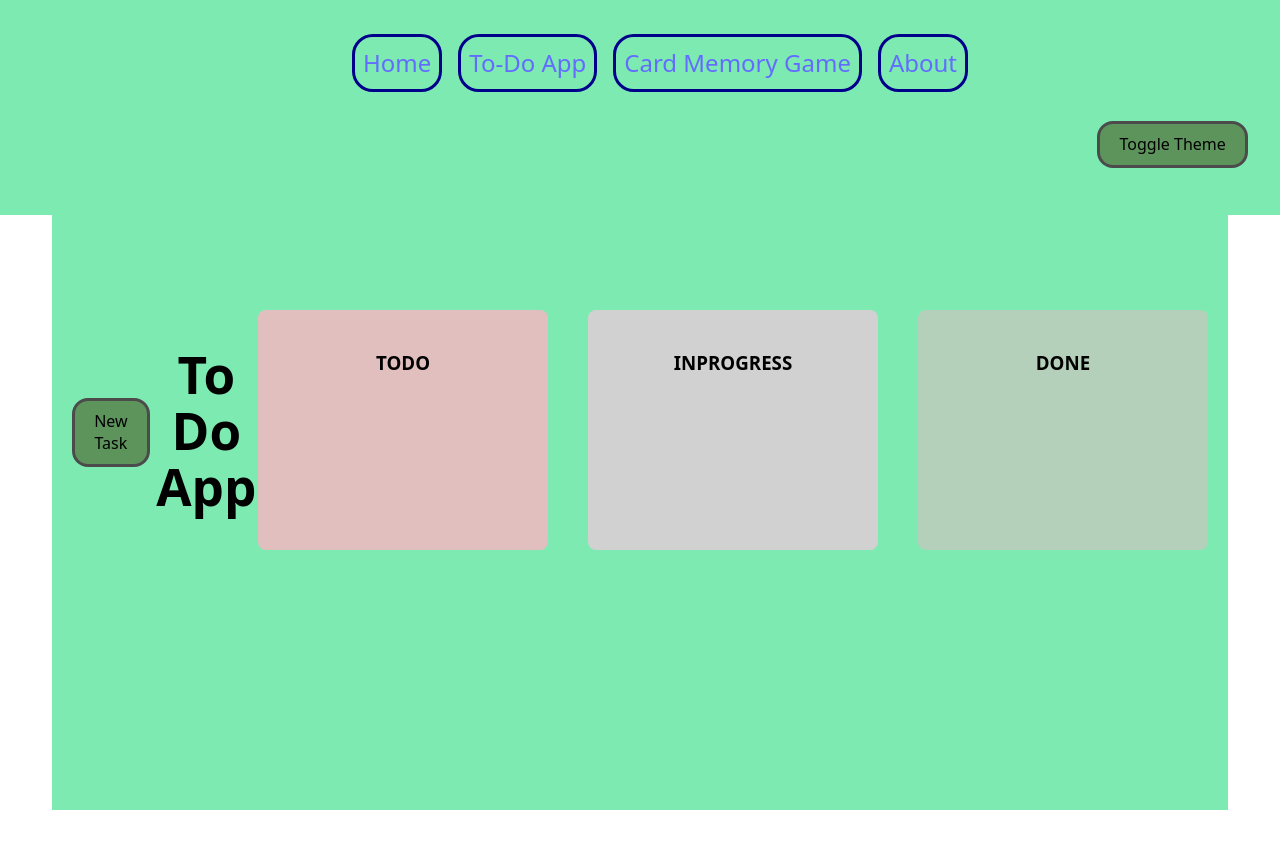
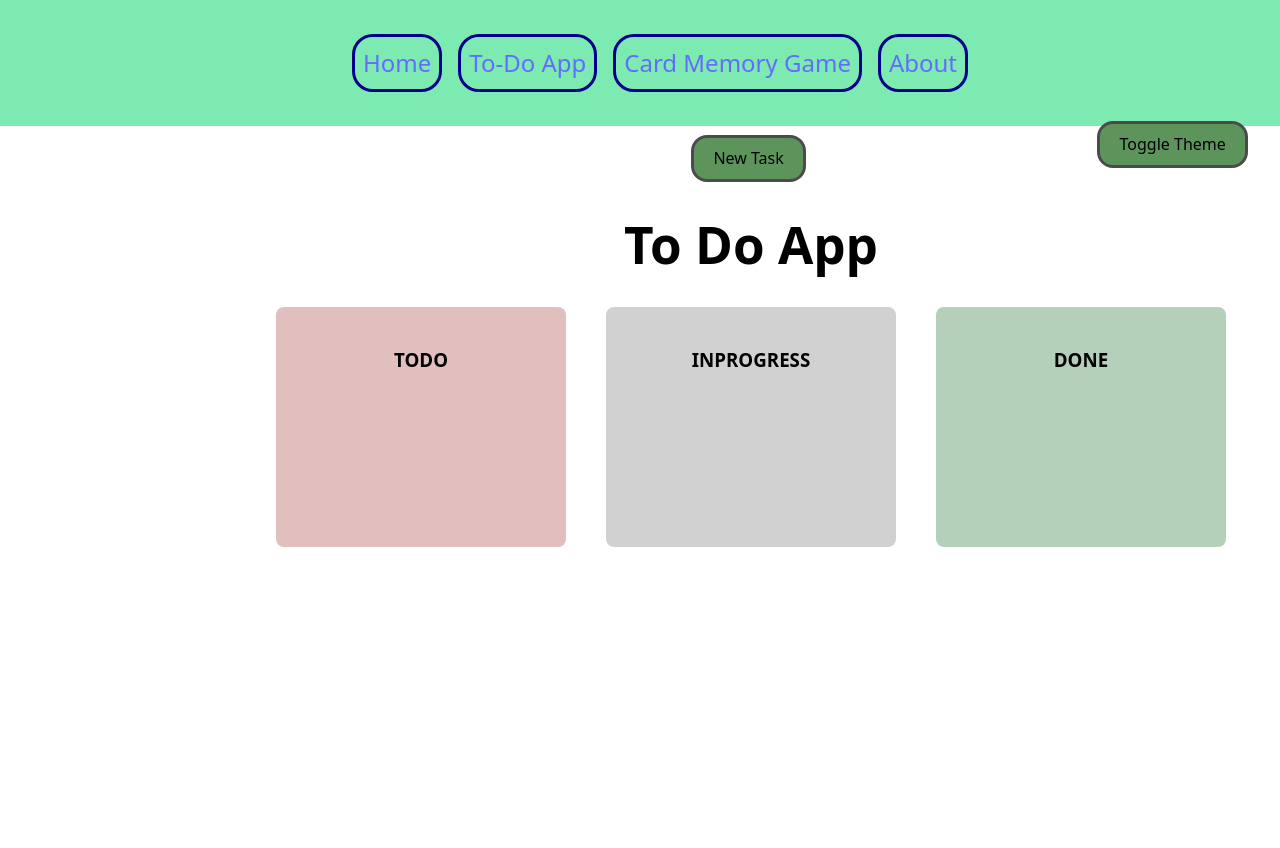
Before and after one commit to kristaps-m/vite-js-project, a React (Vite) app: page /ToDoApp in a window 1280 px wide. Shown: the top 848 px of the page. Built offline with nearby package versions, Linux system fonts and the light colour scheme.

Commit message:
Fix ToDoApp add new Task issue where button goes in top invisible.
Fix higth score apear in async way.
Remove comments.

```diff
--- a/src/App.css
+++ b/src/App.css
@@ -14,31 +14,15 @@
 
 body {
   background: var(--bg-color_2);
-  /* background-color: #7ceab1;  */
-  /* background: linear-gradient(
-    to bottom,
-    var(--bg-color) 30%,
-    var(--bg-color_2) 30%
-  ); */
   color: var(--text-color);
   height: 100vh;
   margin: 0;
 }
 
-/* #root {
-  background: linear-gradient(to bottom, #ea7c85 30%, rgb(43, 46, 140) 30%);
-} */
-
 #root {
-  /* max-width: 1280px; */
   margin: 0 auto;
   padding: 2rem;
   text-align: center;
-  background: linear-gradient(
-    to bottom,
-    var(--bg-color) 30%,
-    var(--bg-color_2) 30%
-  );
 }
 
 .logo {
@@ -68,18 +52,12 @@ body {
 
 .content {
   /* Adjust based on the height of your navbar */
-  /* padding-top: 120px; */
-  /* margin-top: 120px; */
+  padding-top: 120px;
   display: flex;
-  /* Center horizontally */
-  /* justify-content: center; */
-  /* Align content to the top */
-  /* align-items: flex-start; */
-  /* Ensure it takes at least full height */
-  /* min-height: 100vh; */
-  margin-top: 60px; /* Adjust based on navbar height */
+  margin-top: 200px; /* Adjust based on navbar height */
   padding: 20px;
-  min-height: 100vh; /* Ensure content takes full height */
+  /* Ensure content takes full height */
+  min-height: 100vh;
   box-sizing: border-box; /* Prevent padding from breaking layout */
 }
 
@@ -90,7 +68,6 @@ body {
   font-size: x-large;
   border: solid darkblue 3px;
   border-radius: 1.3rem;
-  /* color: var(--text-color); */
 }
 
 .nav-bar-buttons a:hover {
@@ -103,9 +80,6 @@ body {
   display: inline-block;
   margin-left: 1rem;
   margin-right: 1rem;
-  /* columns: 3; */
-  /* column-gap: 10rem; */
-  /* background-color: rgb(209, 209, 209); */
 }
 
 .memoGameDiv {
@@ -134,27 +108,27 @@ button:hover {
   color: var(--text-color);
 }
 
+/*
+In : vite-js-project\src\components\ToDoApp\DoDoApp.tsx
+background-color is passed to TaskList.tsx as string of rgb values
+Example: bColor="226, 191, 191"
+*/
 .toDo {
   background-color: rgb(226, 191, 191);
 }
-
 .inProgress {
   background-color: rgb(209, 209, 209);
 }
-
-.Done {
+.done {
   background-color: rgb(180, 208, 186);
 }
 
 .todo-header {
-  display: flex;
   justify-content: space-between;
   align-items: center;
-  width: 100%;
   padding: 10px 20px;
-  position: relative;
-  z-index: 1;
-  background: var(--bg-color);
+  position: absolute;
+  left: 20%;
 }
 
 @keyframes logo-spin {
--- a/src/components/About.tsx
+++ b/src/components/About.tsx
@@ -45,9 +45,7 @@ const About = () => {
   function handleCheckBoxChange(e: React.ChangeEvent<HTMLInputElement>) {
     const { name, checked } = e.target; // Extract values properly
     setLocalDBitems((prevItems) =>
-      prevItems.map((item) =>
-        item.localItem === name ? { ...item, toDelete: checked } : item
-      )
+      prevItems.map((item) => (item.localItem === name ? { ...item, toDelete: checked } : item))
     );
   }
 
@@ -61,26 +59,22 @@ const About = () => {
   };
 
   return (
-    <div style={{ marginTop: "25rem" }}>
+    <div>
       <h2>Welcome to about page</h2>
       <p>
         This project is created in year 2025 using{" "}
         <a href="http://vite.dev/guide">vite.dev/guide</a>
       </p>
       <p>
-        It contains simple challeging tasks like "ToDoApp" and "CardMemoryGame".
-        States of these games are saved in browsers localStorage.
+        It contains simple challeging tasks like "ToDoApp" and "CardMemoryGame". States of these
+        games are saved in browsers localStorage.
       </p>
-      <p>
-        You can navigate through components using navigation buttons on top of
-        page.
-      </p>
+      <p>You can navigate through components using navigation buttons on top of page.</p>
       <p>You I included some testing features here in About page.</p>
       <p>
-        You can "Disable Test Mode" or "Enable Test Mode". If enabled it will
-        help you solve Memory game faster. Go check it out :). Also you can
-        clear whats saved in localStorage here in about page. For example you
-        added to many tasks, here you can delete them all at once.
+        You can "Disable Test Mode" or "Enable Test Mode". If enabled it will help you solve Memory
+        game faster. Go check it out :). Also you can clear whats saved in localStorage here in
+        about page. For example you added to many tasks, here you can delete them all at once.
       </p>
       <button
         style={{ backgroundColor: testMode ? "red" : "" }}
--- a/src/components/Home.tsx
+++ b/src/components/Home.tsx
@@ -5,7 +5,7 @@ import viteLogo from "../../public/vite.svg";
 function Home() {
   const [count, setCount] = useState(0);
   return (
-    <>
+    <div style={{ textAlign: "center" }}>
       <div>
         <a href="https://vite.dev" target="_blank">
           <img src={viteLogo} className="logo" alt="Vite logo" />
@@ -22,7 +22,7 @@ function Home() {
         </p>
       </div>
       <p className="read-the-docs">Click on the Vite and React logos to learn more</p>
-    </>
+    </div>
   );
 }
 
--- a/src/components/ToDoApp/DoDoApp.tsx
+++ b/src/components/ToDoApp/DoDoApp.tsx
@@ -6,7 +6,7 @@ import { TASKS_STR } from "../../constants";
 function ToDoApp() {
   const [tasks, setTasks] = useState<IToDo[]>(() => {
     const savedTasks = localStorage.getItem(TASKS_STR);
-    return savedTasks ? JSON.parse(savedTasks) : []; // Ensure it's an array
+    return savedTasks ? JSON.parse(savedTasks) : [];
   });
   useEffect(() => {
     localStorage.setItem(TASKS_STR, JSON.stringify(tasks));
@@ -15,10 +15,7 @@ function ToDoApp() {
   function handleAdd(j: string | undefined) {
     const newJobText = j ? j : "";
 
-    setTasks([
-      ...tasks,
-      { id: crypto.randomUUID(), job: newJobText, status: "todo" },
-    ]);
+    setTasks([...tasks, { id: crypto.randomUUID(), job: newJobText, status: "todo" }]);
   }
 
   const handleDeleteJob = (id: string) => {
@@ -32,21 +29,14 @@ function ToDoApp() {
   function handleEditJob(id: string, newValue: string | undefined) {
     if (newValue) {
       setTasks((prevTasks) =>
-        prevTasks.map((task) =>
-          task.id === id ? { ...task, job: newValue } : task
-        )
+        prevTasks.map((task) => (task.id === id ? { ...task, job: newValue } : task))
       );
     }
   }
 
-  const handleDrop = (
-    taskId: string,
-    newStatus: "todo" | "inProgress" | "done"
-  ) => {
+  const handleDrop = (taskId: string, newStatus: "todo" | "inProgress" | "done") => {
     setTasks((prevTasks) =>
-      prevTasks.map((task) =>
-        task.id === taskId ? { ...task, status: newStatus } : task
-      )
+      prevTasks.map((task) => (task.id === taskId ? { ...task, status: newStatus } : task))
     );
   };
 
--- a/src/components/ToDoApp/Task.tsx
+++ b/src/components/ToDoApp/Task.tsx
@@ -26,7 +26,6 @@ const Task: React.FC<TaskProps> = ({ task, handleDeleteJob, handleEditJob }) =>
         backgroundColor: task?.status === "done" ? "gray" : "white",
         color: task?.status === "done" ? "white" : "black",
         fontWeight: "bold",
-        // gap: "10px",
         opacity: isDragging ? 0.5 : 1,
         padding: "10px",
         margin: "5px",
```
Also changed, not shown: src/components/CardMemoryGame/CardMemoryGame.tsx (+30 -47 lines).
